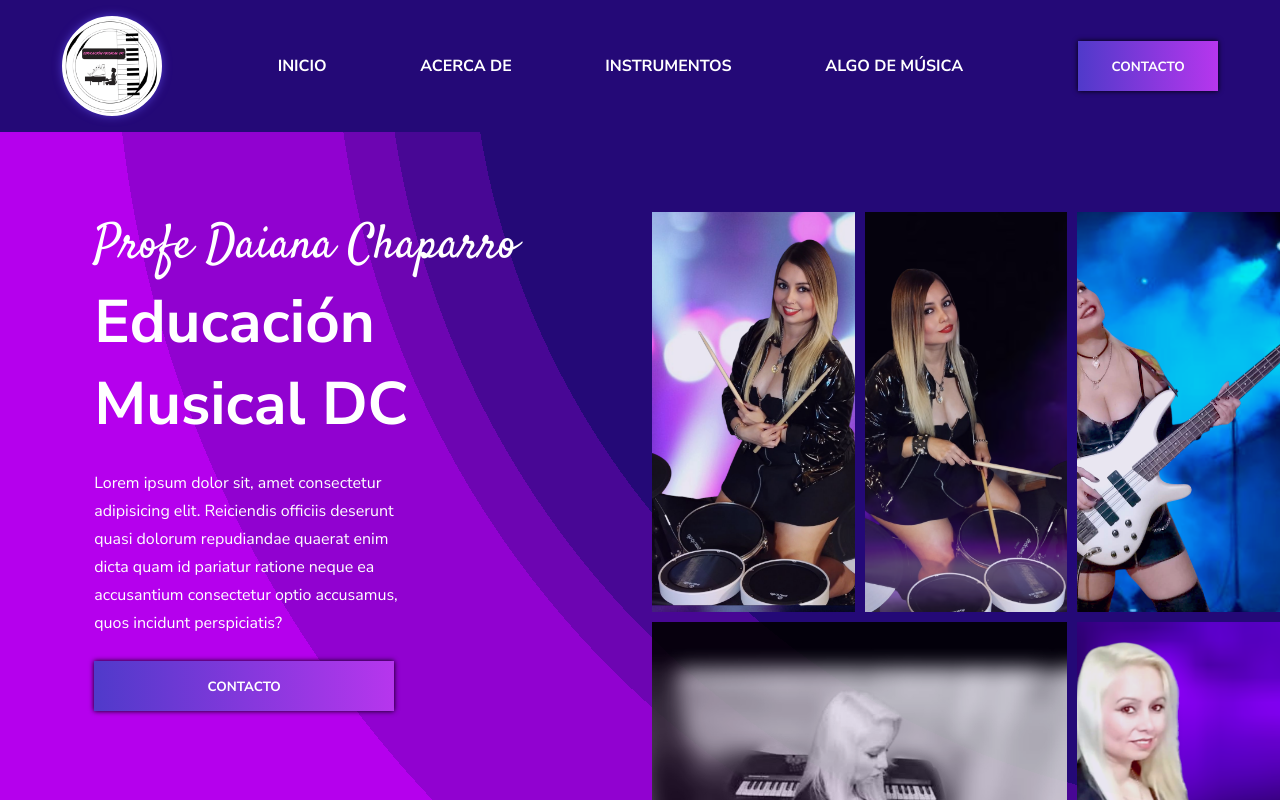
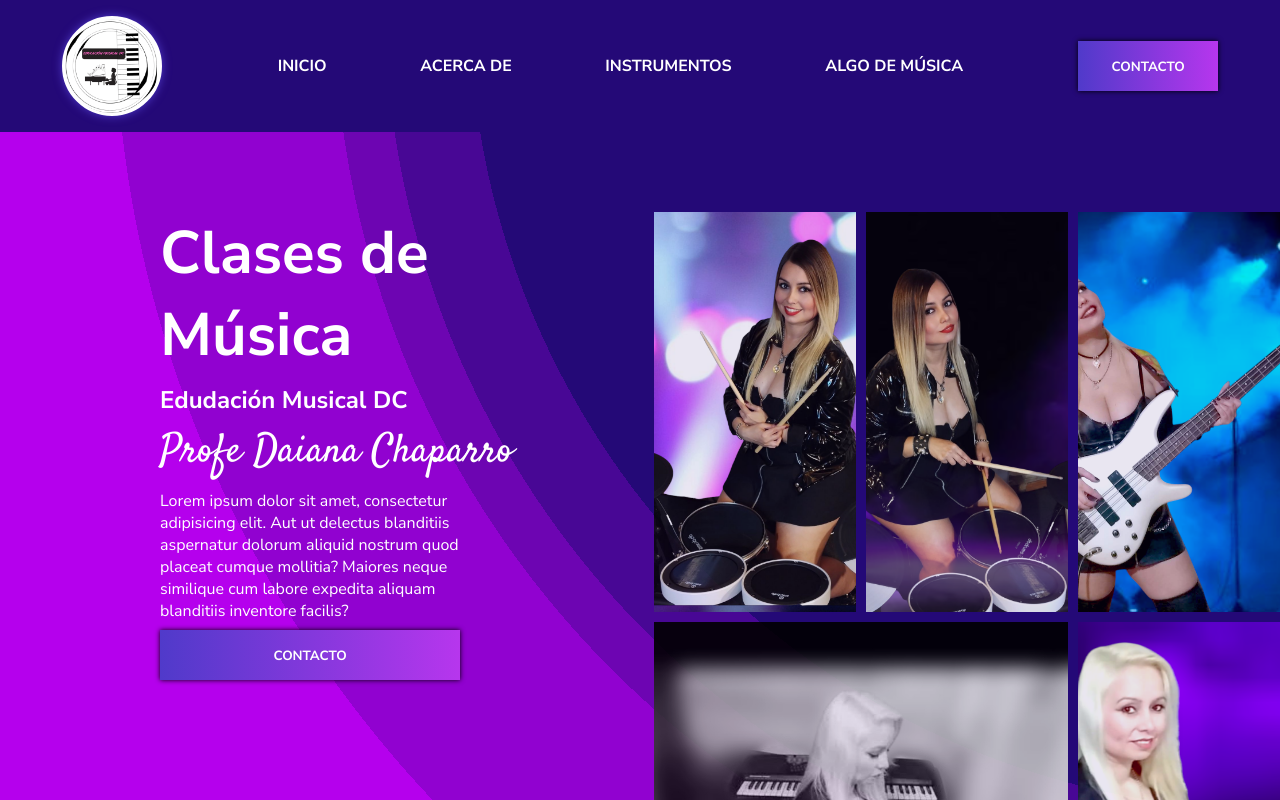
Before and after one commit to alanpisani/educacion-musical-dc, a React (Vite) app: page / in a window 1280 px wide. Shown: the top 800 px of the page. Built offline with nearby package versions, Linux system fonts and the light colour scheme.

Commit message:
Rediseniando hero-section

```diff
--- a/src/components/Main/HeroSection/HeroSection.css
+++ b/src/components/Main/HeroSection/HeroSection.css
@@ -3,11 +3,24 @@
 }
 
 .hero-info-container{
-    width: 50%;
-    place-items: center;
+  width: 50%;
+  display: flex;
+  flex-direction: column;
+  gap: .5rem;
+  padding-left: 10rem;
 }
 
 h1{
-    font-size: 60px;
-    width: 100%
+  font-size: 60px;
+  width: 100%;
 }
+
+.profe{
+  font-family: Satisfy, cursive;
+  font-size: 2.5rem;
+  font-weight: 300;
+}
+
+.hero-info-container p{
+  width:70%;
+}
--- a/src/components/Main/HeroSection/HeroSection.jsx
+++ b/src/components/Main/HeroSection/HeroSection.jsx
@@ -2,19 +2,19 @@ import "./HeroSection.css";
 import Collage from "./Collage/Collage";
 
 
-import InfoContainer from "../../shared/InfoContainer/InfoContainer";
+import CoshitaButton from "../../shared/CoshitaButton/CoshitaButton"
 
 function HeroSection(){
     return(
         <section className="hero-section">
             <div className="section-container">
                 <div className="hero-info-container">
-                    <InfoContainer subtitle="Profe Daiana Chaparro"
-                        titleChildren={
-                            <h1>Educación Musical DC</h1>
-                        }
-                        description={"Lorem ipsum dolor sit, amet consectetur adipisicing elit. Reiciendis officiis deserunt quasi dolorum repudiandae quaerat enim dicta quam id pariatur ratione neque ea accusantium consectetur optio accusamus, quos incidunt perspiciatis?"}
-                        labelBtn={"Contacto"}
+                    <h1>Clases de Música</h1>
+                    <h2 className="educacion-musical">Edudación Musical DC</h2>
+                    <h3 className="profe">Profe Daiana Chaparro</h3>
+                    <p>Lorem ipsum dolor sit amet, consectetur adipisicing elit. Aut ut delectus blanditiis aspernatur dolorum aliquid nostrum quod placeat cumque mollitia? Maiores neque similique cum labore expedita aliquam blanditiis inventore facilis?</p>
+                    <CoshitaButton label={"Contacto"}
+
                     />
                 </div>
                 <Collage></Collage>
```
